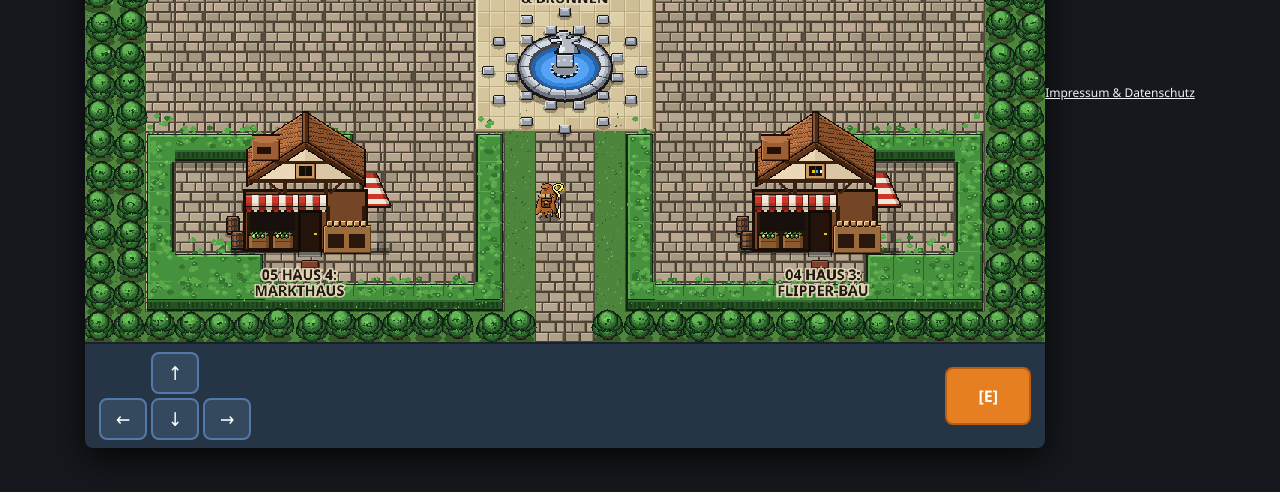
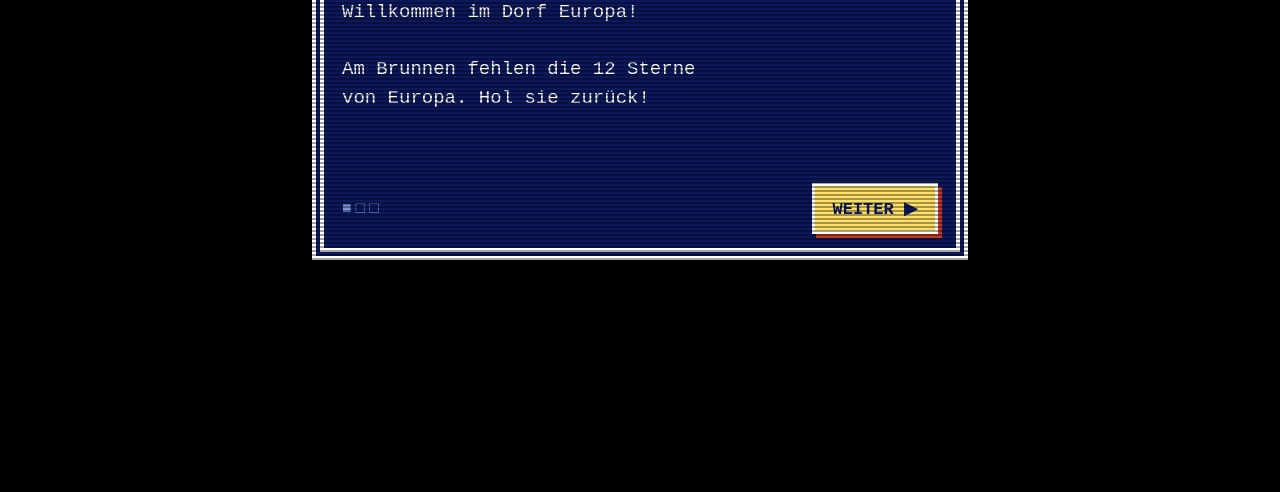
Before and after one commit to Uxux412/unterricht2, a plain HTML site: page euroquest/index.html in a window 1280 px wide. Shown: the part 308-800 px from the top of the page. Drawn offline with Linux system fonts and the light colour scheme; animation ran at ten frames a second.

Commit message:
Euro Quest & BRD Quest: 8-Bit-Infotext, Handy-Layout, Handy-Check, Verlinkung unter Spiele
Co-Authored-By: Claude Opus 5.5 <noreply@anthropic.com>
Claude-Session: https://claude.ai/code/session_013jcfRRQnwf2BTRr9jMYdxj

```diff
--- /dev/null
+++ b/assets/quest-intro.js
@@ -0,0 +1,83 @@
+// 8-Bit-Infotext beim Spielstart (Euro Quest, BRD Quest)
+// Aufruf: QuestIntro({ key: "euroquest", title: "...", pages: [["Zeile", ...], ...] })
+// Wird beim ersten Start gezeigt; danach über den "?"-Knopf erneut aufrufbar.
+window.QuestIntro = function (cfg) {
+  var css = document.createElement("style");
+  css.textContent =
+    "#qiOverlay{position:fixed;inset:0;z-index:9999;background:#000;display:flex;align-items:center;justify-content:center;" +
+    "padding:max(12px,env(safe-area-inset-top)) 12px;font-family:'Courier New',Courier,monospace;image-rendering:pixelated}" +
+    "#qiOverlay::after{content:'';position:absolute;inset:0;pointer-events:none;background:repeating-linear-gradient(0deg,rgba(0,0,0,.35) 0 2px,transparent 2px 4px)}" +
+    "#qiBox{position:relative;width:100%;max-width:640px;max-height:100%;overflow-y:auto;background:#0b1a5c;color:#fff;" +
+    "border:4px solid #fff;box-shadow:0 0 0 4px #0b1a5c,0 0 0 8px #fff;padding:18px 18px 14px}" +
+    "#qiTitle{color:#ffe066;font-weight:bold;font-size:clamp(18px,5vw,26px);text-align:center;letter-spacing:2px;margin-bottom:14px;text-shadow:3px 3px 0 #c0392b}" +
+    "#qiText{font-size:clamp(15px,4.2vw,19px);line-height:1.5;min-height:9em;white-space:pre-wrap}" +
+    "#qiText .cur{display:inline-block;width:.6em;background:#fff;animation:qiB .6s steps(1) infinite}" +
+    "@keyframes qiB{50%{opacity:0}}" +
+    "#qiFoot{display:flex;justify-content:space-between;align-items:center;margin-top:14px;gap:10px}" +
+    "#qiDots{color:#7f8fd6;font-size:16px;letter-spacing:4px}" +
+    "#qiNext{font:bold 17px 'Courier New',monospace;background:#ffe066;color:#0b1a5c;border:3px solid #fff;padding:12px 18px;min-height:48px;cursor:pointer;box-shadow:4px 4px 0 #c0392b}" +
+    "#qiNext:active{transform:translate(2px,2px);box-shadow:2px 2px 0 #c0392b}" +
+    "#qiHelp{position:fixed;right:10px;bottom:calc(10px + env(safe-area-inset-bottom));z-index:50;width:44px;height:44px;border-radius:0;" +
+    "font:bold 22px 'Courier New',monospace;background:#0b1a5c;color:#ffe066;border:3px solid #fff;cursor:pointer;box-shadow:3px 3px 0 #000}";
+  document.head.appendChild(css);
+
+  var open = false, page = 0, timer = null, typing = false, full = "";
+  var ov, txt, btn, dots;
+
+  // Tastatur fürs Spiel sperren, solange der Infotext offen ist
+  window.addEventListener("keydown", function (e) {
+    if (!open) return;
+    e.stopImmediatePropagation(); e.preventDefault();
+    if (e.key === "Enter" || e.key === " " || e.key === "e" || e.key === "E") next();
+    if (e.key === "Escape") close();
+  }, true);
+
+  function build() {
+    ov = document.createElement("div"); ov.id = "qiOverlay";
+    ov.innerHTML = '<div id="qiBox" role="dialog" aria-modal="true"><div id="qiTitle"></div><div id="qiText"></div>' +
+      '<div id="qiFoot"><span id="qiDots"></span><button id="qiNext" type="button"></button></div></div>';
+    document.body.appendChild(ov);
+    ov.querySelector("#qiTitle").textContent = cfg.title;
+    txt = ov.querySelector("#qiText"); btn = ov.querySelector("#qiNext"); dots = ov.querySelector("#qiDots");
+    btn.addEventListener("click", function (e) { e.stopPropagation(); next(); });
+    ov.addEventListener("click", function () { next(); });
+    ["touchstart", "pointerdown"].forEach(function (t) { ov.addEventListener(t, function (e) { e.stopPropagation(); }, { passive: true }); });
+  }
+
+  function show(p) {
+    page = p; full = cfg.pages[p].join("\n");
+    var d = ""; for (var i = 0; i < cfg.pages.length; i++) d += i === p ? "■" : "□"; dots.textContent = d;
+    btn.textContent = p < cfg.pages.length - 1 ? "WEITER ▶" : "LOS GEHT'S ▶";
+    var n = 0; typing = true; clearInterval(timer);
+    timer = setInterval(function () {
+      n += 2; txt.innerHTML = ""; txt.appendChild(document.createTextNode(full.slice(0, n)));
+      var c = document.createElement("span"); c.className = "cur"; c.innerHTML = "&nbsp;"; txt.appendChild(c);
+      if (n >= full.length) { clearInterval(timer); typing = false; }
+    }, 22);
+  }
+
+  function next() {
+    if (typing) { clearInterval(timer); typing = false; txt.textContent = full; return; }
+    if (page < cfg.pages.length - 1) show(page + 1); else close();
+  }
+
+  function close() {
+    open = false; clearInterval(timer); ov.style.display = "none";
+    try { localStorage.setItem("intro-" + cfg.key, "1"); } catch (e) {}
+  }
+
+  window.QuestIntro.open = function () {
+    if (!ov) build();
+    open = true; ov.style.display = "flex"; show(0);
+  };
+
+  function init() {
+    var h = document.createElement("button"); h.id = "qiHelp"; h.type = "button"; h.textContent = "?";
+    h.title = "Spielanleitung"; h.setAttribute("aria-label", "Spielanleitung anzeigen");
+    h.addEventListener("click", function (e) { e.stopPropagation(); window.QuestIntro.open(); });
+    document.body.appendChild(h);
+    var seen = false; try { seen = localStorage.getItem("intro-" + cfg.key) === "1"; } catch (e) {}
+    if (!seen) window.QuestIntro.open();
+  }
+  if (document.readyState === "loading") document.addEventListener("DOMContentLoaded", init); else init();
+};
--- a/euroquest/index.html
+++ b/euroquest/index.html
@@ -7,7 +7,7 @@
 <style>
   * { box-sizing: border-box; margin: 0; padding: 0; }
   body { background: #16181d; color: #f0f2f5; font-family: 'Segoe UI', Tahoma, sans-serif;
-         display: flex; justify-content: center; align-items: center; min-height: 100vh; padding: 8px; }
+         display: flex; flex-direction: column; justify-content: center; align-items: center; min-height: 100vh; min-height: 100dvh; padding: 8px; }
   #game { width: 100%; max-width: 960px; box-shadow: 0 12px 36px rgba(0,0,0,.75); border-radius: 8px; overflow: hidden; }
   #hud { display: flex; justify-content: space-between; align-items: center; flex-wrap: wrap; gap: 8px; background: #263545;
          padding: 7px 14px; border-bottom: 2px solid #18222c; font-size: 14px; font-weight: bold; }
@@ -60,6 +60,10 @@
   .pb:active { background: #2980b9; }
   #bE { width: 86px; height: 58px; background: #e67e22; border-color: #b85d12; font-weight: bold; font-size: 16px; }
   .err { color: #ff6b6b !important; font-weight: bold !important; }
+  @media (max-width: 780px) { body { padding: 0; justify-content: flex-start; } #game { border-radius: 0; } }
+  @media (orientation: landscape) and (max-height: 520px) { body { padding: 0; } #game { position: relative; max-width: calc((100dvh - 40px) * 640 / 380); }
+    #pad { position: absolute; left: 0; right: 0; bottom: 0; background: transparent; border: 0; pointer-events: none; z-index: 8; }
+    #pad .pb { pointer-events: auto; opacity: .8; } }
 </style>
 <style>
   .mq { font-family: Georgia, serif; color: #2c221e; background: #f4e8c1; border: 6px ridge #8b5a2b; border-radius: 6px;
@@ -125,6 +129,8 @@
   </div>
 </div>
 
+<script src="../assets/quest-intro.js"></script>
+<script>QuestIntro({ key: "euroquest", title: "EURO QUEST", pages: [["Willkommen im Dorf Europa!", "", "Am Brunnen fehlen die 12 Sterne", "von Europa. Hol sie zurück!"], ["DEINE MISSION:", "", "Besuche die 4 Hütten:", "Schmiede, Ratshalle, Markthaus", "und Flipper-Bau.", "In jeder Hütte wartet eine Aufgabe."], ["SO GEHT'S:", "", "Laufen: Steuerkreuz oder Pfeile/WASD", "Hütte betreten: vor die Tür, dann [E]", "Aufgabe richtig = neue Sterne", "", "Alle 12 Sterne = Sieg!"]] });</script>
 <script>
 // Aufruf: MeilensteineModul.open(container, { onSolved: () => {...}, onClose: () => {...} })
 window.MeilensteineModul = (function () {
@@ -2053,6 +2059,6 @@ selfTest();
 updatePrompt();
 requestAnimationFrame(loop);
 </script>
-<p style="text-align:center;font-size:12px;margin:16px 0"><a href="../impressum/index.html" style="color:inherit">Impressum &amp; Datenschutz</a></p>
+<p style="text-align:center;font-size:12px;margin:8px 0"><a href="../impressum/index.html" style="color:inherit;display:inline-block;padding:12px">Impressum &amp; Datenschutz</a></p>
 </body>
 </html>
```
Also changed, not shown: brdquest/index.html (+4 -2 lines), data/inhalte.js (+11 -1 lines), tools/handy-check.js (added, +48 -0 lines), 2 other files.
